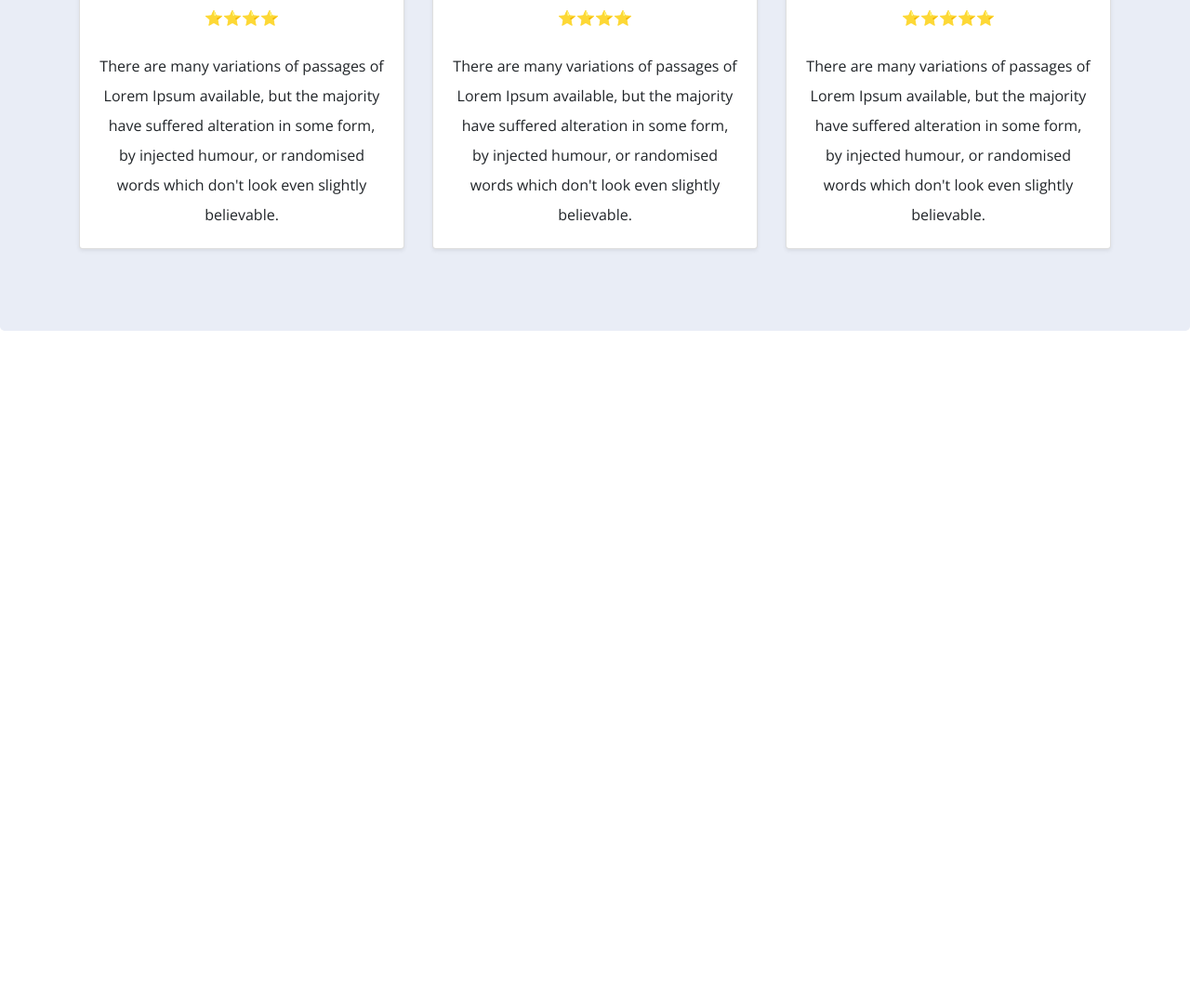
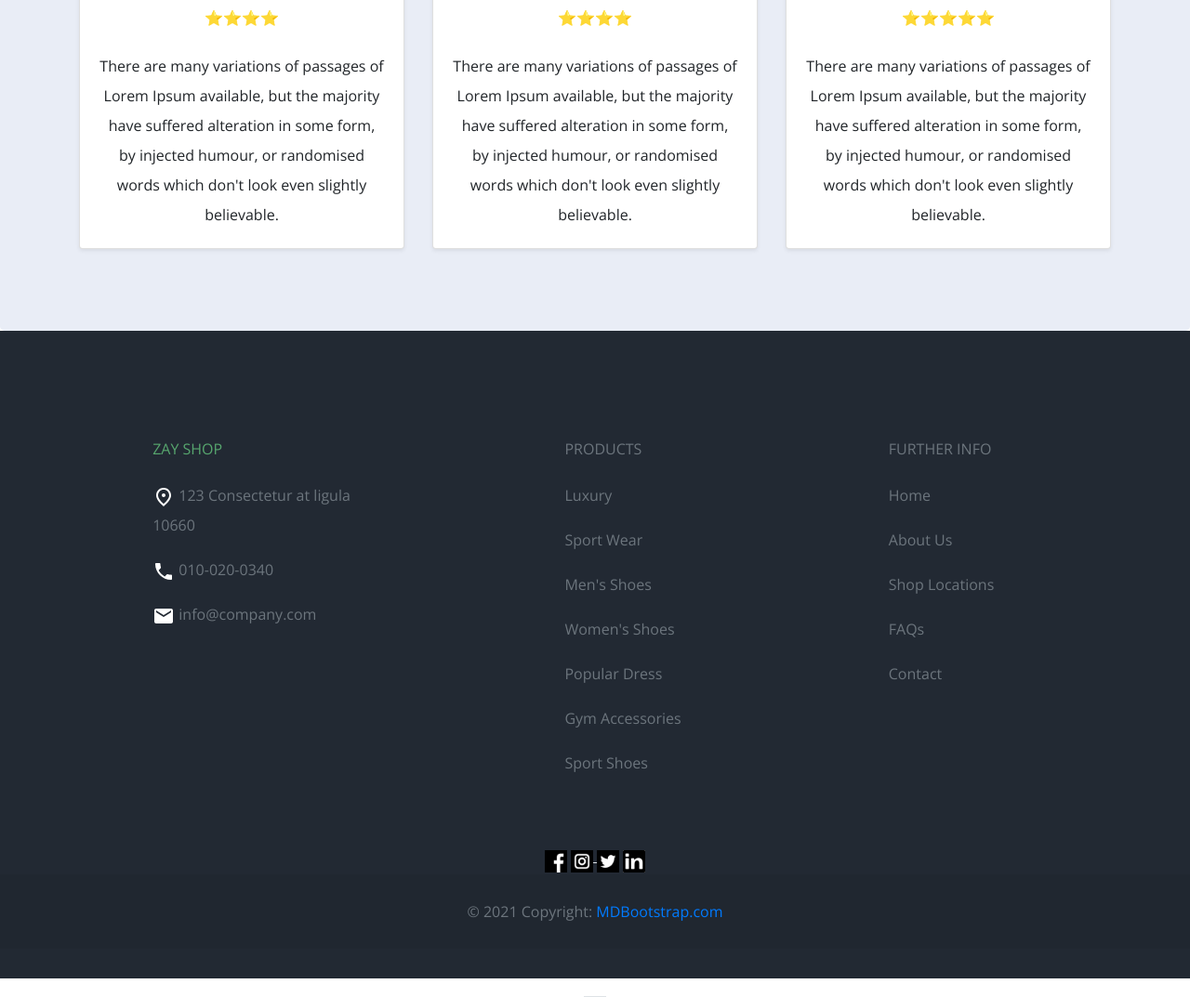
Before and after one commit to katrielaraujo/Ecommerce, a plain HTML site: page index.html in a window 1280 px wide. Shown: the part 2537-3610 px from the top of the page at 93% size. Before the commit the page ends 2925 px from the top, so only its background shows below. Drawn offline with nearby package versions, Linux system fonts and the light colour scheme.

Commit message:
section footer terminada

```diff
--- a/css/styles.css
+++ b/css/styles.css
@@ -52,6 +52,7 @@ body{
 
 .avaliacao{
     background-color: #e9edf6;
+    margin-bottom: 0%;
 }
 .card-imagem{
     width: 100%;
@@ -62,3 +63,8 @@ body{
 .card-color{
     background-color: #fff;
 }
+
+.footer-color{
+    background-color: #222933;
+    padding-top: 70px;
+}
--- a/index.html
+++ b/index.html
@@ -204,6 +204,111 @@
             </div>
         </section>
 
+        <footer class="text-center text-lg-start bg-light text-muted">
+
+            <section class="footer-color">
+
+                <div class="container text-left text-md-start mt-5">
+
+                    <div class="row mt-3">
+
+                        <div class="col-md-3 col-lg-4 col-xl-3 mx-auto mb-4">
+
+                            <h6 class="text-uppercase fw-bold mb-4"><span class="logo-tipo">Zay Shop</span></h6>
+                            <p><img src="images/icons/place_white_24dp.svg" alt="icon-letter" class="icon" /> 123 Consectetur at ligula 10660</p>
+                            <p><img src="images/icons/phone_white_24dp.svg" alt="icon-letter" class="icon" /> 010-020-0340</p>
+                            <p><img src="images/icons/mail_white_24dp.svg" alt="icon-letter" class="icon" /> info@company.com</p>
+
+                        </div>
+
+                        <div class="col-md-3 col-lg-2 col-xl-2 mx-auto mb-4">
+                            <!-- Links -->
+                            <h6 class="text-uppercase fw-bold mb-4">
+                              Products
+                            </h6>
+                            <p>
+                              Luxury
+                            </p>
+                            <p>
+                              Sport Wear
+                            </p>
+                            <p>
+                                Men's Shoes
+                            </p>
+                            <p>
+                              Women's Shoes
+                            </p>
+                            <p>
+                                Popular Dress
+                            </p>
+                            <p>
+                                Gym Accessories
+                            </p>
+                            <p>
+                                Sport Shoes
+                            </p>
+                        </div>
+
+
+                        <div class="col-md-3 col-lg-2 col-xl-2 mx-auto mb-4">
+                            <!-- Links -->
+                            <h6 class="text-uppercase fw-bold mb-4">
+                              Further Info
+                            </h6>
+                            <p>
+                              Home
+                            </p>
+                            <p>
+                              About Us
+                            </p>
+                            <p>
+                              Shop Locations
+                            </p>
+                            <p>
+                              FAQs
+                            </p>
+                            <p>
+                                Contact
+                            </p>
+                        </div>
+
+                    </div>
+
+                </div>
+
+                <sectionclass="d-flex class="justify-content-center justify-content-lg-between p-4 border-bottom">
+
+                    <!-- Right -->
+                    <div>
+                    <a href="" class="me-4 text-reset">
+                        <img src="images/social/facebook.png" alt="icon-facebook" class="logo">
+
+                    </a>
+                    <a href="" class="me-4 text-reset">
+                        <img src="images/social/instagram.png" alt="icon-instagram" class="logo">
+
+                    </a>
+                    <a href="" class="me-4 text-reset">
+                        <img src="images/social/twitter.png" alt="icon-twitter" class="logo">
+
+                    </a>
+                    <a href="" class="me-4 text-reset">
+                        <img src="images/social/logotipo-do-linkedin-square.png" alt="icon-linked" class="logo">
+                    </a>
+
+                </div>
+                    <!-- Right -->
+                </sectionclass=>
+
+                <div class="text-center p-4" style="background-color: rgba(0, 0, 0, 0.05);">
+                    © 2021 Copyright:
+                    <a class="text-reset fw-bold" href="https://mdbootstrap.com/">MDBootstrap.com</a>
+                </div>
+
+            </section>
+
+        </footer>
+
 
 
     <!-- JavaScript (Opcional) -->
```
Also changed, not shown: images/icons/place_white_24dp.svg (added).
